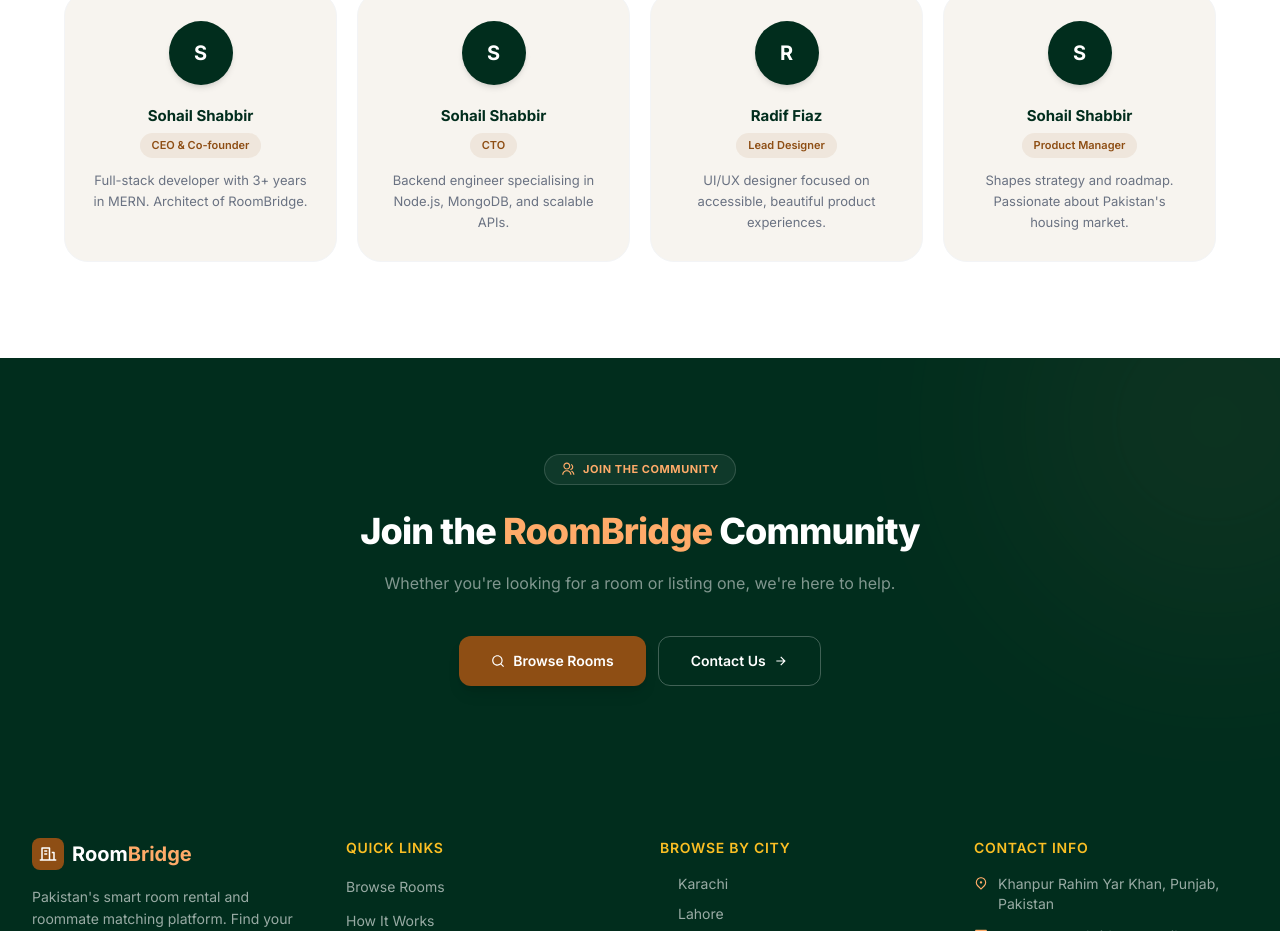
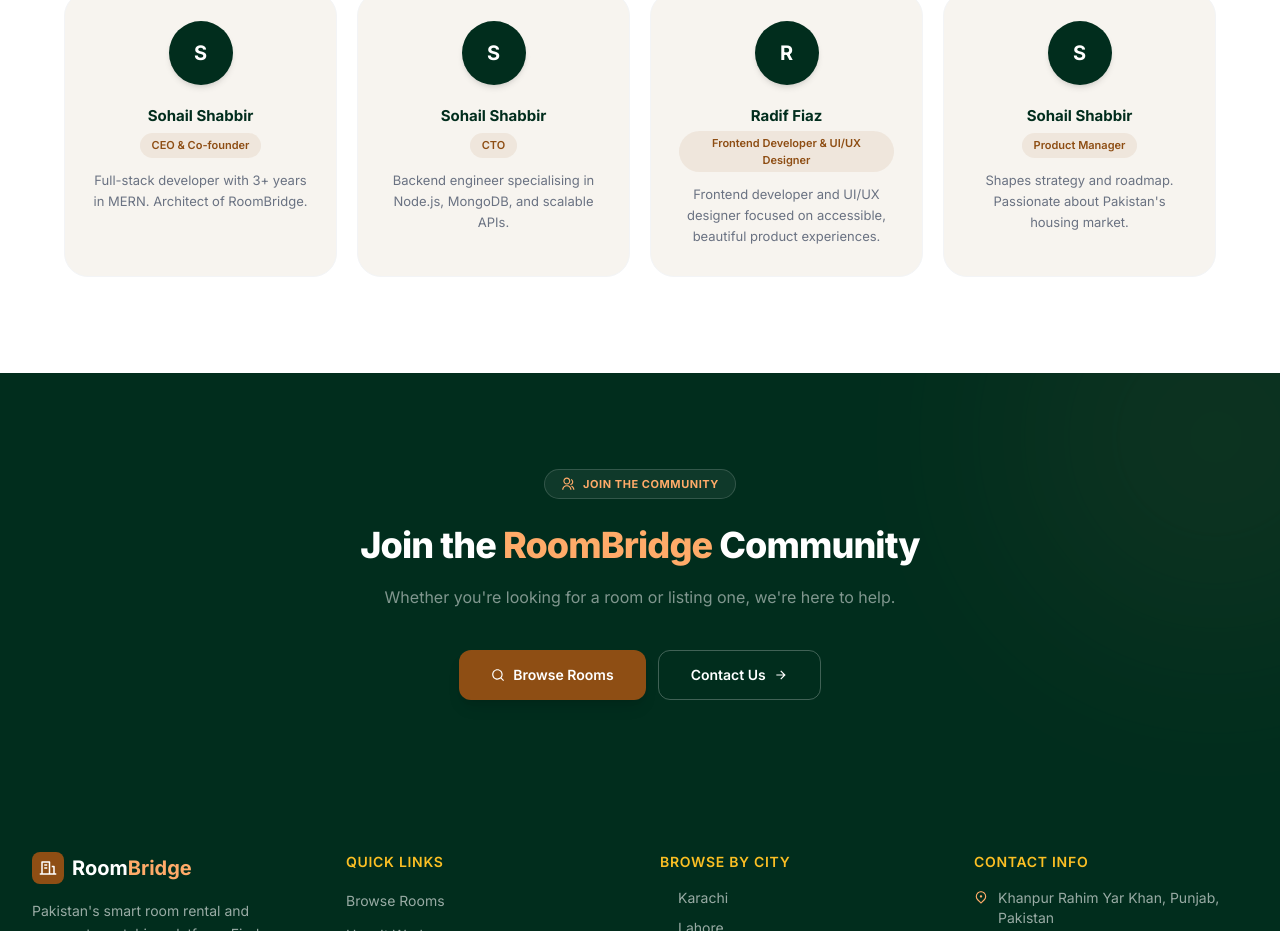
Before and after one commit to SohailShabbir867/RoomBridge-Codebase, a React (Vite) app in the folder roombridge-frontend/: page /how-it-works in a window 1280 px wide. Shown: the part 3520-4451 px from the top of the page. Built offline with nearby package versions, Linux system fonts and the light colour scheme; no server answers; a web font is replaced by a local one.

Commit message:
feat(team): update Radif Fiaz role to Frontend Developer & UI/UX Designer

```diff
--- a/roombridge-frontend/src/pages/public/AboutPage.jsx
+++ b/roombridge-frontend/src/pages/public/AboutPage.jsx
@@ -34,7 +34,7 @@
 const TEAM = [
   { name: "Sohail Shabbir ", role: "CEO & Co-founder",  bio: "Full-stack developer with 3+ years in MERN. Architect of RoomBridge." },
   { name: "Sohail Shabbir ",  role: "CTO",               bio: "Backend engineer specialising in Node.js, MongoDB, and scalable APIs." },
-  { name: "Radif Fiaz",  role: "Lead Designer",     bio: "UI/UX designer focused on accessible, beautiful product experiences." },
+  { name: "Radif Fiaz",  role: "Frontend Developer & UI/UX Designer",     bio: "Frontend developer and UI/UX designer focused on accessible, beautiful product experiences." },
   { name: "Sohail Shabbir",   role: "Product Manager",   bio: "Shapes strategy and roadmap. Passionate about Pakistan's housing market." },
 ];
 
--- a/roombridge-frontend/src/pages/public/AboutUsPage.jsx
+++ b/roombridge-frontend/src/pages/public/AboutUsPage.jsx
@@ -410,7 +410,7 @@
                   Radif Fiaz
                 </h3>
                 <p className="text-xs font-semibold uppercase tracking-wider mt-0.5" style={{ color: C.btnBrown }}>
-                  Lead Designer
+                  Frontend Developer & UI/UX Designer
                 </p>
               </div>
               <p className="text-xs text-gray-500 italic px-4 font-light leading-relaxed">
```
